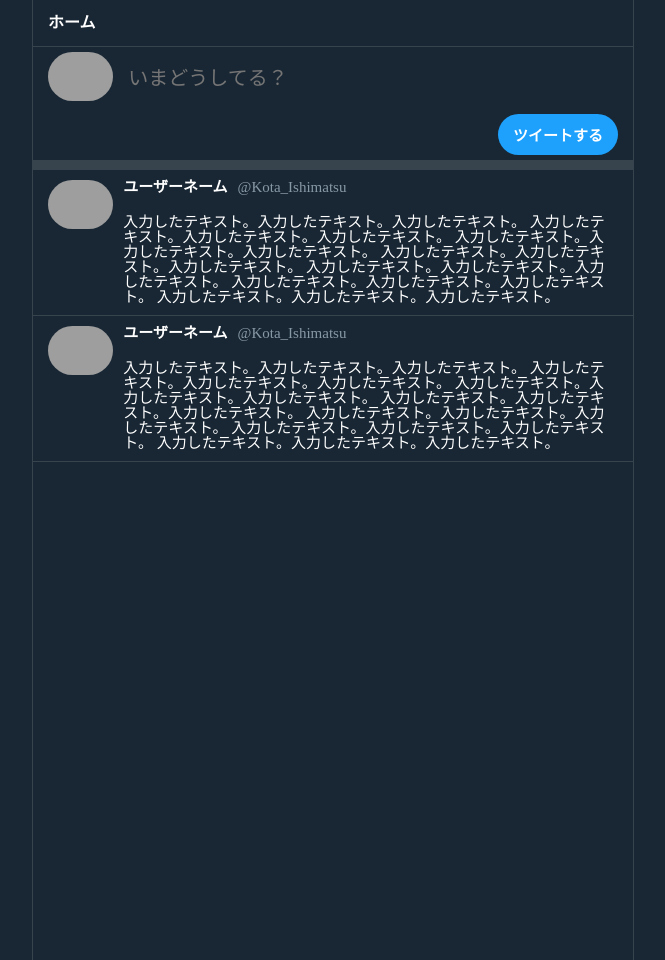
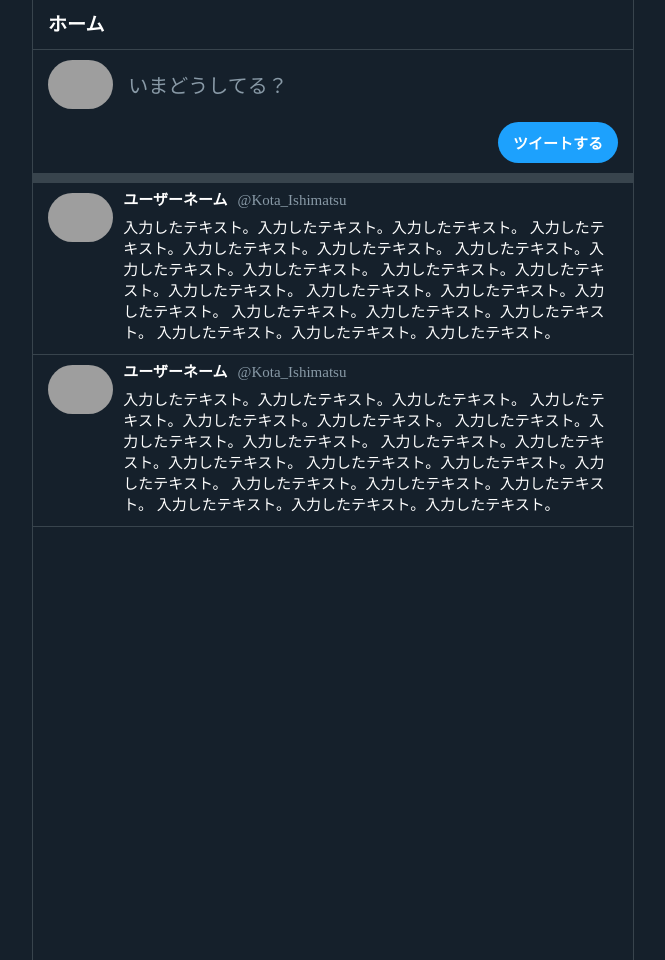
Before and after one commit to KotaIshimatsu/Twitter-replication, a plain HTML site: page index.html in a window 1280 px wide. Shown: the whole page, without its empty margins (307-972 px from the left). Drawn offline with nearby package versions, Linux system fonts and the light colour scheme; no server answers; grey boxes are pictures that could not be loaded.

Commit message:
Ajax通信

```diff
--- a/css/style.css
+++ b/css/style.css
@@ -1,5 +1,5 @@
 #wrapper {
-    background-color: #192734;
+    background-color: #15202b;
 }
 main {
     max-width: 600px;
@@ -18,10 +18,11 @@ main {
 #home h3{
     padding: 15px;
     color: #ffffff;
+    font-size: 19px;
 }
 .tweet-area {
     border-bottom: 10px solid #38444D;
-    padding: 5px 15px;
+    padding: 10px 15px;
 }
 .text-input {
     display: flex;
@@ -36,7 +37,7 @@ main {
     height: 49px;
 }
 .text-input input[type="text"] {
-    background-color: #192734;
+    background-color: #15202b;
     border: none;
     padding: 0;
     width: 100%;
@@ -46,6 +47,7 @@ main {
 }
 .text-input input::placeholder {
     font-size: 20px;
+    color: #8899A6;
 }
 .text-input input:focus {
     outline: none;
@@ -96,7 +98,8 @@ main {
     font-size: 15px;
 }
 .tweet-text {
-    margin-top: 20px;
+    margin-top: 10px;
     color: #ffffff;
     font-size: 15px;
+    line-height: 1.4;
 }
```
Also changed, not shown: js/script.js (+10 -0 lines).
